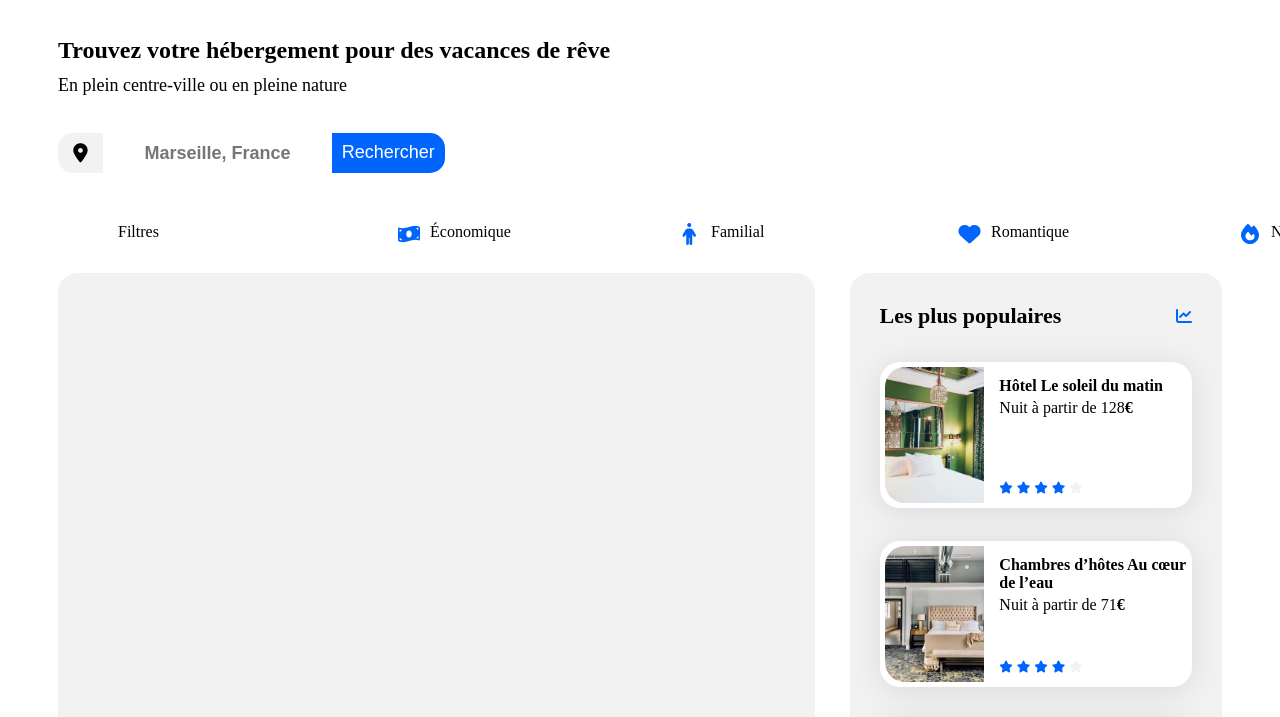
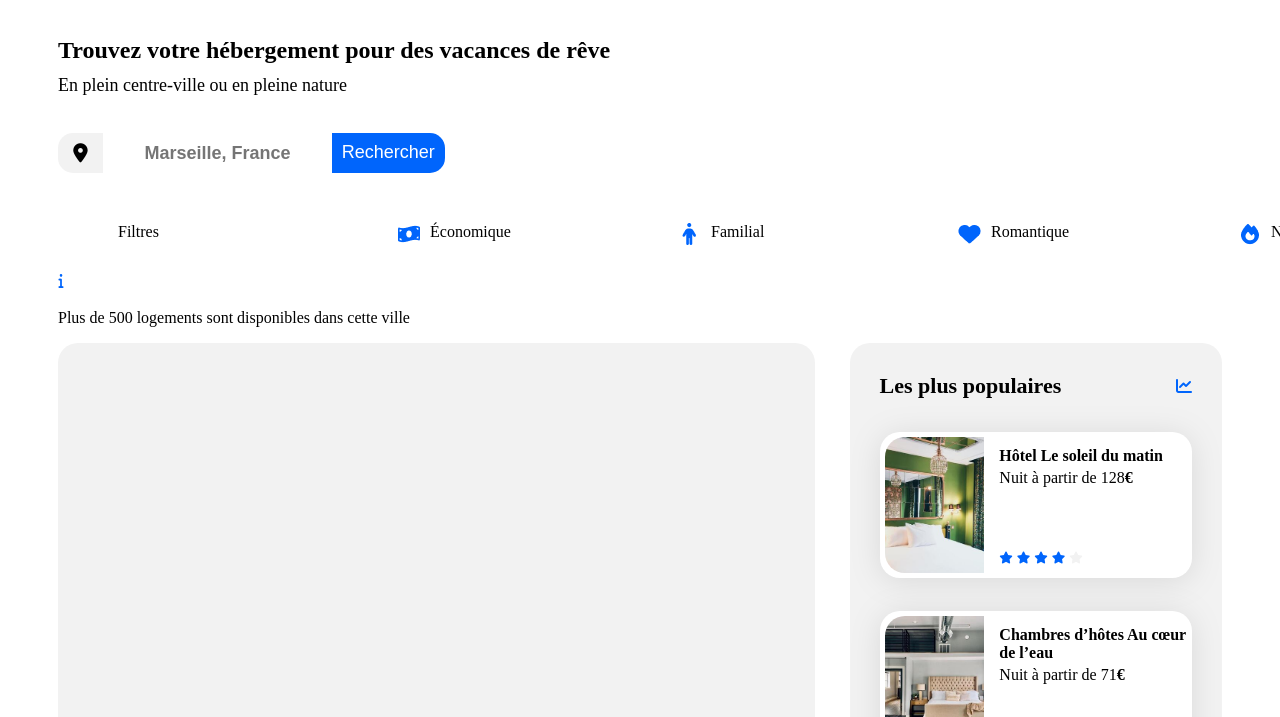
Before and after one commit to JChantry/Projet1_Booki, a plain HTML site: page index.html in a window 1280 px wide. Shown: the part 75-792 px from the top of the page. Drawn offline with Linux system fonts and the light colour scheme.

Commit message:
info bar

```diff
--- a/index.html
+++ b/index.html
@@ -30,7 +30,8 @@
             </nav>
         </header>
         <main>
-            <section>
+            <div class="infogroup">
+                <section class="Mainpage_titles">
                     <div class="Mainpage_title">
                         <h1 class="Mainpage_title1">Trouvez votre hébergement pour des vacances de rêve</h1>
                         <p class="Mainpage_title2">En plein centre-ville ou en pleine nature</p>
@@ -57,6 +58,13 @@
                     <li class="filterbar_nospepites"><a href="filterbar_nospepitesicon"><img src =".\icones\Property 1=fire.png" alt="icone nos pépites"></a>Nos pépites</li>
                 </ul>
             </section>
+            <section class="infobar">
+                <div class="infobar_icone">
+                    <a href="incone info"><img src=".\icones\Property 1=info.png" alt="icone d'information"></a>
+                </div>
+                <p class="infobar_text">Plus de 500 logements sont disponibles dans cette ville</p>
+            </section>
+        </div>
             <div class="hebergements-and-populaires">
                 <section class="hebergements">
 
```
Lines whose indentation alone changed are shown as unchanged.
